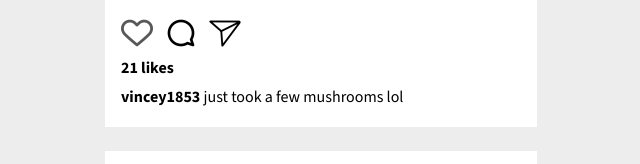
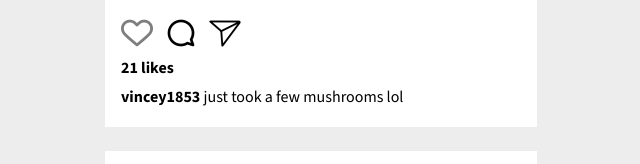
Before and after one commit to Exceptionary-Rae/Oldagram, a website built with Vite: page index.html in a window 1280 px wide. In both pictures the pointer is over the picture 456 px from the left and 616 px from the top of the page. Shown: the part 583-747 px from the top of the page, 319-959 px from the left. Built offline with nearby package versions, Linux system fonts and the light colour scheme.

Commit message:
Decreased btn-icon hover opacity

```diff
--- a/index.css
+++ b/index.css
@@ -87,7 +87,7 @@ header .avatar-img {
 
 .btn-icon:hover,
 .btn-icon:focus {
-    opacity: 65%;
+    opacity: 50%;
 }
 
 
```
